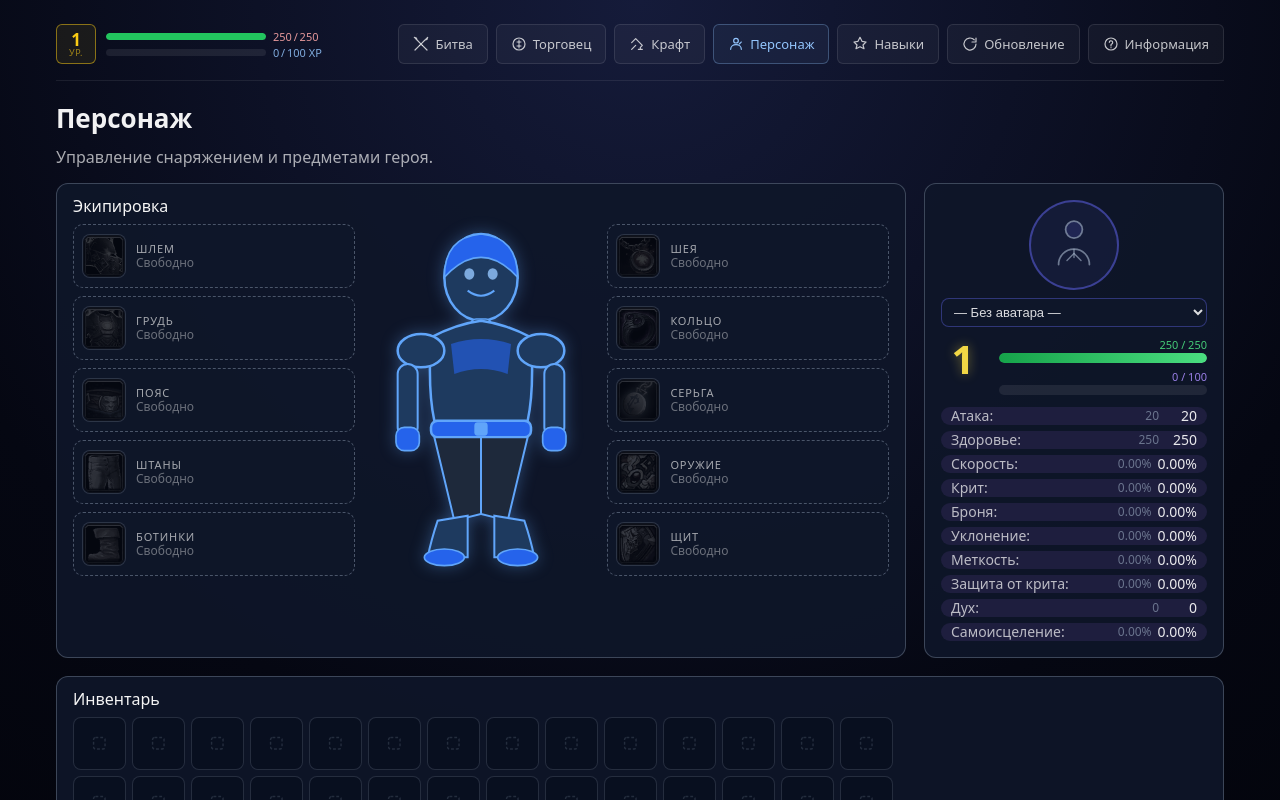
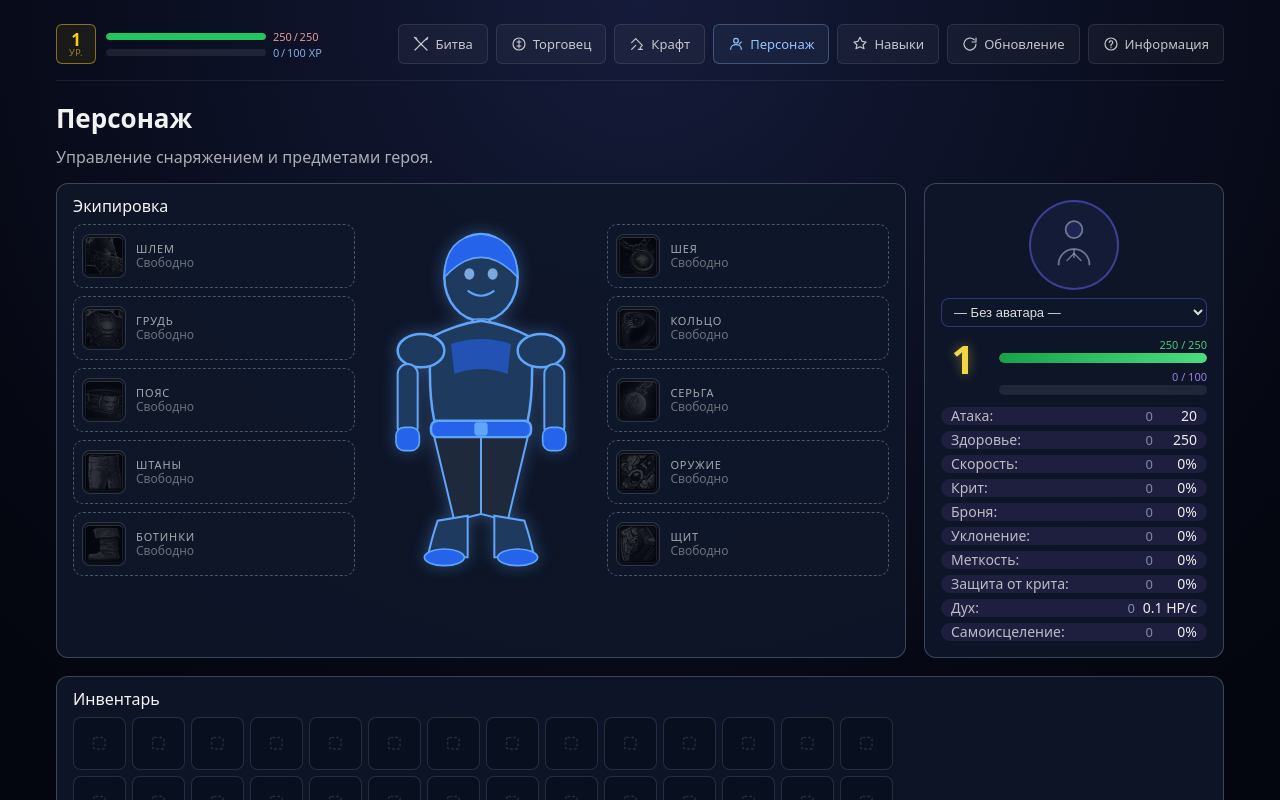
Before and after one commit to Ncomest/pve, a Vue app: page /character in a window 1280 px wide. Shown: the top 800 px of the page. Built offline with nearby package versions, Linux system fonts and the light colour scheme.

Commit message:
Обновил: показ значений характеристик. Убрано: исцеление

```diff
--- a/src/features/battle/ui/LootPanel/LootPanel.vue
+++ b/src/features/battle/ui/LootPanel/LootPanel.vue
@@ -118,13 +118,13 @@ const slotIconSrc = (slot: string | undefined) => {
           <div v-if="display.stats.chanceCrit" class="loot-panel__tooltip-stat">
             Крит:
             <span class="loot-panel__tooltip-stat-value">
-              +{{ display.stats.chanceCrit }} крита
+              +{{ display.stats.chanceCrit }}
             </span>
           </div>
           <div v-if="display.stats.evasion" class="loot-panel__tooltip-stat">
             Уклонение:
             <span class="loot-panel__tooltip-stat-value">
-              +{{ display.stats.evasion }} уклонения
+              +{{ display.stats.evasion }}
             </span>
           </div>
           <div v-if="display.stats.speed" class="loot-panel__tooltip-stat">
--- a/src/features/inventory/ui/HeroStats.scss
+++ b/src/features/inventory/ui/HeroStats.scss
@@ -171,25 +171,20 @@
   &__row-values {
     display: flex;
     align-items: center;
-    gap: 6px;
+    gap: 8px;
   }
 
   &__val {
     font-weight: 500;
 
-    &--base {
-      color: rgba(148, 163, 184, 0.65);
-      font-size: 12px;
-    }
-
-    &--bonus {
-      color: #4ade80;
-      font-size: 12px;
+    &--muted {
+      color: rgba(148, 163, 184, 0.85);
+      font-size: 13px;
     }
 
     &--total {
-      color: rgba(255, 255, 255, 0.9);
-      min-width: 32px;
+      color: rgba(255, 255, 255, 0.92);
+      min-width: 36px;
       text-align: right;
     }
   }
--- a/src/features/inventory/ui/HeroStats.vue
+++ b/src/features/inventory/ui/HeroStats.vue
@@ -5,17 +5,27 @@ import { useCharacterStore } from "@/app/store/character";
 import { computed } from "vue";
 import { PLAYER_CHARACTER } from "@/entities/character/model";
 import { useHeroAvatar } from "@/features/inventory/model/useHeroAvatar";
-import { speedPointsToFraction, armorPointsToFraction } from "@/entities/item/lib/statPoints";
+import {
+  speedPointsToFraction,
+  armorPointsToFraction,
+  accuracyPointsToFraction,
+  critDefensePointsToFraction,
+  lifestealPointsToFraction,
+} from "@/entities/item/lib/statPoints";
 import {
   playerSpeedBaseline,
   speedGearPointsFromTotalSpeedStat,
   applyElixirSpeedPercentToSpeedTotal,
   applyElixirArmorPercentToArmorPoints,
   LEVEL_HP_PER_LEVEL,
+  LEVEL_POWER_PER_LEVEL,
 } from "@/entities/character/lib/playerStatAggregation";
 import { hpPerTickFromSpirit } from "@/features/character/model/usePlayerHp";
 import { useElixirsStore } from "@/features/elixirs/model/useElixirsStore";
 import "./HeroStats.scss";
+
+/** Интервал тика регенера HP вне боя (сек), см. `usePlayerHp`. */
+const REGEN_TICK_SEC = 10;
 
 const { level, xp, xpToNext, percentToNext } = usePlayerProgress();
 const characterStore = useCharacterStore();
@@ -23,17 +33,42 @@ const elixirsStore = useElixirsStore();
 
 const base = PLAYER_CHARACTER.stats;
 const eq = computed(() => characterStore.equipmentStats);
+const raw = computed(() => characterStore.equipmentRawPoints);
 
-interface StatRow {
-  label: string;
-  base: number;
-  bonus: number;
-  fmt: (v: number) => string;
+/** Итоговая доля 0..1 → строка вида «1%» / «0,25%». */
+function fmtPctFromFraction(fraction: number): string {
+  const p = Math.min(1, Math.max(0, fraction)) * 100;
+  const rounded = Math.round(p * 100) / 100;
+  if (Number.isInteger(rounded)) return `${rounded}%`;
+  return `${rounded.toFixed(2)}%`;
 }
+
+type StatRow =
+  | {
+      kind: "percent";
+      label: string;
+      gearPoints: number;
+      pct: string;
+    }
+  | {
+      kind: "pair";
+      label: string;
+      fromGear: number;
+      total: number;
+    }
+  | {
+      kind: "spirit";
+      label: string;
+      gearPoints: number;
+      hpPerSec: string;
+    };
 
 const statRows = computed<StatRow[]>(() => {
   const hpBonusFromLevel = Math.max(0, level.value - 1) * LEVEL_HP_PER_LEVEL;
   const hpBonusTotal = hpBonusFromLevel + eq.value.hp + elixirsStore.activeHealthPercentBonusApplied;
+  const maxHpTotal = base.maxHp + hpBonusTotal;
+
+  const levelPowerBonus = Math.max(0, level.value - 1) * LEVEL_POWER_PER_LEVEL;
 
   const elixirDef = elixirsStore.activeElixirDef;
   const elixirPowerDelta = elixirDef?.kind === "power" ? elixirDef.powerDelta ?? 0 : 0;
@@ -51,100 +86,113 @@ const statRows = computed<StatRow[]>(() => {
   const equipSpeed = eq.value.speed ?? 0;
   const equipEvasion = eq.value.evasion ?? 0;
   const equipArmor = eq.value.armor ?? 0;
-  const equipAccuracy = eq.value.accuracy ?? 0;
-  const equipCritDef = eq.value.critDefense ?? 0;
-  const equipSpirit = eq.value.spirit ?? 0;
-  const equipLifesteal = eq.value.lifesteal ?? 0;
-
-  const powerBonusFromElixir = elixirPowerDelta;
 
   const critBeforeElixir = (base.chanceCrit ?? 0) + equipCrit;
   const critAfterElixir = Math.min(1, critBeforeElixir + elixirCritPercentBonus);
-  const critDeltaFromElixir = critAfterElixir - critBeforeElixir;
 
   const evasionBeforeElixir = (base.evasion ?? 0) + equipEvasion;
   const evasionAfterElixir = Math.min(1, evasionBeforeElixir + elixirEvasionPercentBonus);
-  const evasionDeltaFromElixir = evasionAfterElixir - evasionBeforeElixir;
 
   const baselineSpeed = playerSpeedBaseline();
-  const baseSpeedPoints = speedGearPointsFromTotalSpeedStat(base.speed ?? baselineSpeed);
   const speedTotalBeforeElixir = (base.speed ?? baselineSpeed) + equipSpeed;
   const speedTotalAfterElixir = applyElixirSpeedPercentToSpeedTotal(
     speedTotalBeforeElixir,
     elixirSpeedPercentBonus,
   );
-  const speedBeforePoints = speedGearPointsFromTotalSpeedStat(speedTotalBeforeElixir);
-  const speedAfterPoints = speedGearPointsFromTotalSpeedStat(speedTotalAfterElixir);
-  const speedDeltaFromElixir = speedAfterPoints - speedBeforePoints;
+  const speedFractionTotal = speedPointsToFraction(
+    speedGearPointsFromTotalSpeedStat(speedTotalAfterElixir),
+  );
 
   const armorBeforePoints = (base.armor ?? 0) + equipArmor;
   const armorAfterPoints = applyElixirArmorPercentToArmorPoints(
     armorBeforePoints,
     elixirArmorPercentBonus,
   );
-  const armorDeltaFromElixir = armorAfterPoints - armorBeforePoints;
+  const armorFractionTotal = armorPointsToFraction(armorAfterPoints);
+
+  const accuracyTotal = Math.min(
+    1,
+    (base.accuracy ?? 0) + accuracyPointsToFraction(raw.value.accuracy),
+  );
+  const critDefTotal = Math.min(
+    1,
+    (base.critDefense ?? 0) + critDefensePointsToFraction(raw.value.critDefense),
+  );
+  const lifestealTotal = Math.min(
+    1,
+    (base.lifesteal ?? 0) + lifestealPointsToFraction(raw.value.lifesteal),
+  );
+
+  const gearSpirit = raw.value.spirit;
+  const totalSpiritPoints =
+    (base.spirit ?? 0) + gearSpirit + elixirsStore.activeSpiritElixirBonus;
+  const hpPerTick = hpPerTickFromSpirit(totalSpiritPoints);
+  const hpPerSec = hpPerTick / REGEN_TICK_SEC;
+  const hpPerSecStr = `${hpPerSec.toLocaleString(undefined, {
+    maximumFractionDigits: 2,
+    minimumFractionDigits: 0,
+  })} HP/с`;
 
   return [
     {
+      kind: "pair",
       label: "Атака",
-      base: base.power,
-      bonus: equipPower + powerBonusFromElixir,
-      fmt: (v) => String(v),
+      fromGear: equipPower,
+      total: base.power + levelPowerBonus + equipPower + elixirPowerDelta,
     },
     {
+      kind: "pair",
       label: "Здоровье",
-      base: base.maxHp,
-      bonus: hpBonusTotal,
-      fmt: (v) => String(v),
+      fromGear: eq.value.hp,
+      total: maxHpTotal,
     },
     {
+      kind: "percent",
       label: "Скорость",
-      base: baseSpeedPoints,
-      bonus: equipSpeed + speedDeltaFromElixir,
-      fmt: (v) => (speedPointsToFraction(v) * 100).toFixed(2) + "%",
+      gearPoints: Math.round(raw.value.speed),
+      pct: fmtPctFromFraction(speedFractionTotal),
     },
     {
+      kind: "percent",
       label: "Крит",
-      base: base.chanceCrit,
-      bonus: equipCrit + critDeltaFromElixir,
-      fmt: (v) => (v * 100).toFixed(2) + "%",
+      gearPoints: Math.round(raw.value.crit),
+      pct: fmtPctFromFraction(critAfterElixir),
     },
     {
+      kind: "percent",
       label: "Броня",
-      base: base.armor,
-      // В `bonus` включаем и экипировку, и прирост от активного эликсира.
-      bonus: equipArmor + armorDeltaFromElixir,
-      fmt: (v) => (armorPointsToFraction(v) * 100).toFixed(2) + "%",
+      gearPoints: Math.round(raw.value.armor),
+      pct: fmtPctFromFraction(armorFractionTotal),
     },
     {
+      kind: "percent",
       label: "Уклонение",
-      base: base.evasion,
-      bonus: equipEvasion + evasionDeltaFromElixir,
-      fmt: (v) => (v * 100).toFixed(2) + "%",
+      gearPoints: Math.round(raw.value.evasion),
+      pct: fmtPctFromFraction(evasionAfterElixir),
     },
     {
+      kind: "percent",
       label: "Меткость",
-      base: base.accuracy ?? 0,
-      bonus: equipAccuracy,
-      fmt: (v) => (v * 100).toFixed(2) + "%",
+      gearPoints: Math.round(raw.value.accuracy),
+      pct: fmtPctFromFraction(accuracyTotal),
     },
     {
+      kind: "percent",
       label: "Защита от крита",
-      base: base.critDefense ?? 0,
-      bonus: equipCritDef,
-      fmt: (v) => (v * 100).toFixed(2) + "%",
+      gearPoints: Math.round(raw.value.critDefense),
+      pct: fmtPctFromFraction(critDefTotal),
     },
     {
+      kind: "spirit",
       label: "Дух",
-      base: base.spirit ?? 0,
-      bonus: equipSpirit,
-      fmt: (v) => String(Math.round(v)),
+      gearPoints: Math.round(gearSpirit),
+      hpPerSec: hpPerSecStr,
     },
     {
+      kind: "percent",
       label: "Самоисцеление",
-      base: base.lifesteal ?? 0,
-      bonus: equipLifesteal,
-      fmt: (v) => (v * 100).toFixed(2) + "%",
+      gearPoints: Math.round(raw.value.lifesteal),
+      pct: fmtPctFromFraction(lifestealTotal),
     },
   ];
 });
@@ -266,11 +314,18 @@ const currentAvatarSrc = computed(() => selectedSrc());
       >
         <span class="hero-stats__row-label">{{ row.label }}:</span>
         <span class="hero-stats__row-values">
-          <span class="hero-stats__val hero-stats__val--base">{{ row.fmt(row.base) }}</span>
-          <span v-if="row.bonus !== 0" class="hero-stats__val hero-stats__val--bonus">
-            +{{ row.fmt(row.bonus) }}
-          </span>
-          <span class="hero-stats__val hero-stats__val--total">{{ row.fmt(row.base + row.bonus) }}</span>
+          <template v-if="row.kind === 'pair'">
+            <span class="hero-stats__val hero-stats__val--muted">{{ row.fromGear }}</span>
+            <span class="hero-stats__val hero-stats__val--total">{{ Math.round(row.total) }}</span>
+          </template>
+          <template v-else-if="row.kind === 'percent'">
+            <span class="hero-stats__val hero-stats__val--muted">{{ row.gearPoints }}</span>
+            <span class="hero-stats__val hero-stats__val--total">{{ row.pct }}</span>
+          </template>
+          <template v-else>
+            <span class="hero-stats__val hero-stats__val--muted">{{ row.gearPoints }}</span>
+            <span class="hero-stats__val hero-stats__val--total">{{ row.hpPerSec }}</span>
+          </template>
         </span>
       </div>
     </div>
--- a/src/features/inventory/ui/ItemDetails.vue
+++ b/src/features/inventory/ui/ItemDetails.vue
@@ -44,11 +44,11 @@ const emit = defineEmits<{
       </div>
       <div v-if="item.stats.chanceCrit" class="item-details__stat">
         Крит:
-        <span class="item-details__stat-value">+{{ item.stats.chanceCrit }} крита</span>
+        <span class="item-details__stat-value">+{{ item.stats.chanceCrit }}</span>
       </div>
       <div v-if="item.stats.evasion" class="item-details__stat">
         Уклонение:
-        <span class="item-details__stat-value">+{{ item.stats.evasion }} уклонения</span>
+        <span class="item-details__stat-value">+{{ item.stats.evasion }}</span>
       </div>
       <div v-if="item.stats.speed" class="item-details__stat">
         Скорость: <span class="item-details__stat-value">+{{ item.stats.speed }}</span>
@@ -58,7 +58,7 @@ const emit = defineEmits<{
       </div>
       <div v-if="item.stats.accuracy" class="item-details__stat">
         Меткость:
-        <span class="item-details__stat-value">+{{ item.stats.accuracy }} меткости</span>
+        <span class="item-details__stat-value">+{{ item.stats.accuracy }}</span>
       </div>
       <div v-if="item.stats.critDefense" class="item-details__stat">
         Защита от крита:
```
Also changed, not shown: src/app/store/character.ts (+28 -16 lines), src/entities/character/lib/playerStatAggregation.ts (+36 -0 lines), src/features/abilities/model/abilities.ts (+10 -10 lines), src/features/elixirs/model/elixirs.ts (+9 -8 lines), src/pages/Merchant/MerchantPage.scss (+16 -4 lines), src/pages/Merchant/MerchantPage.vue (+15 -8 lines).
